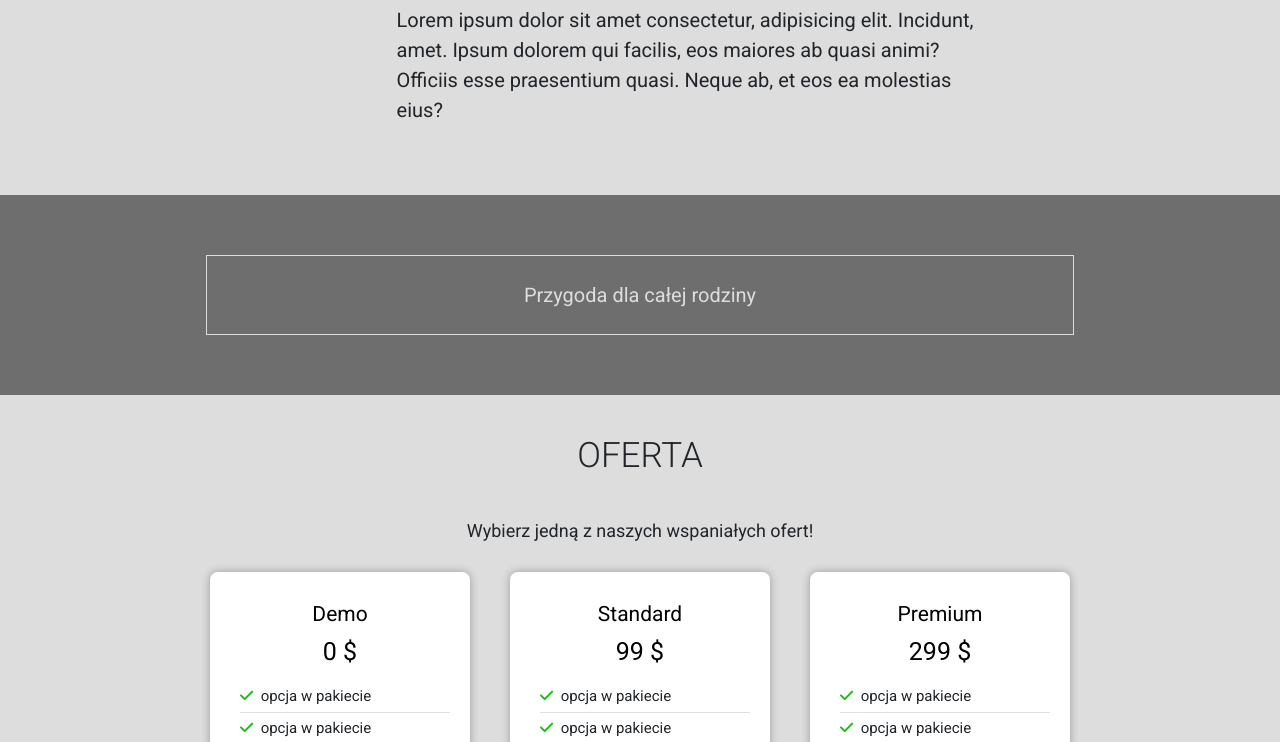
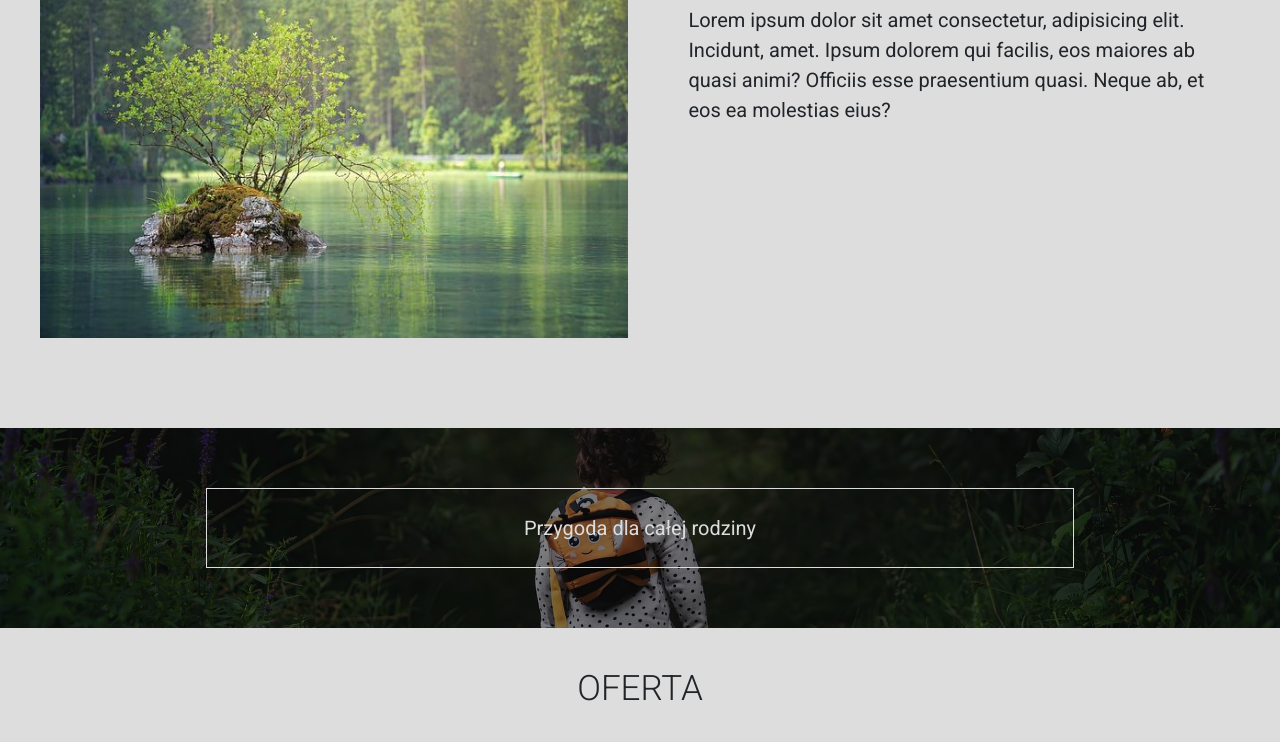
Before and after one commit to BearWebDev/FOREST, a website: page index.html in a window 1280 px wide. Shown: the part 506-1248 px from the top of the page. Drawn offline with nearby package versions, Linux system fonts and the light colour scheme; the site is published under a folder, as on GitHub Pages, so addresses that start at the root find nothing.

Commit message:
Fixed errors with CSS and images

```diff
--- a/index.html
+++ b/index.html
@@ -58,12 +58,12 @@
                 </div>
                 <div class="box">
                     <div class="img_small">
-                        <img src="../dist/img/waters-3095682_640.jpg"
+                        <img src="./dist/img/waters-3095682_640.jpg"
                             alt="Widok na jezioro ze skałką po środku. W tle gęsty las mieszany." class="aboutus-img">
                     </div>
 
                     <div class="img_big">
-                        <img src="../dist/img/waters-3095682_640.jpg"
+                        <img src="./dist/img/waters-3095682_640.jpg"
                             alt="Widok na jezioro ze skałką po środku. W tle gęsty las mieszany." class="aboutus-img">
                     </div>
 
@@ -202,7 +202,7 @@
     <script src="https://cdn.jsdelivr.net/npm/bootstrap@5.1.3/dist/js/bootstrap.bundle.min.js"
         integrity="sha384-ka7Sk0Gln4gmtz2MlQnikT1wXgYsOg+OMhuP+IlRH9sENBO0LRn5q+8nbTov4+1p"
         crossorigin="anonymous"></script>
-    <script src="/dist/js/main.min.js"></script>
+    <script src="./dist/js/main.min.js"></script>
 
 </body>
 
```
Also changed, not shown: dist/css/style.min.css, dist/img/jungle-1807476_1920.jpg (deleted), dist/img/jungle-1807476_640.jpg (deleted), dist/img/jungle-1920.jpg (deleted).
